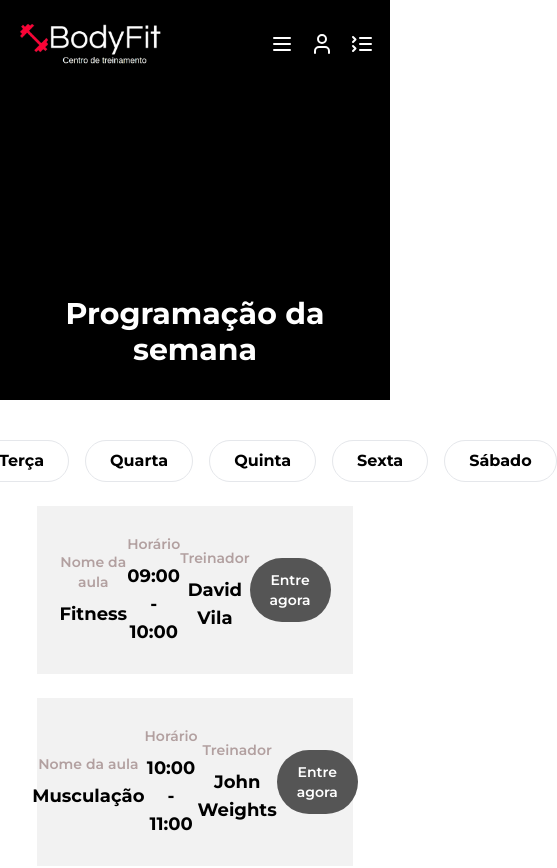
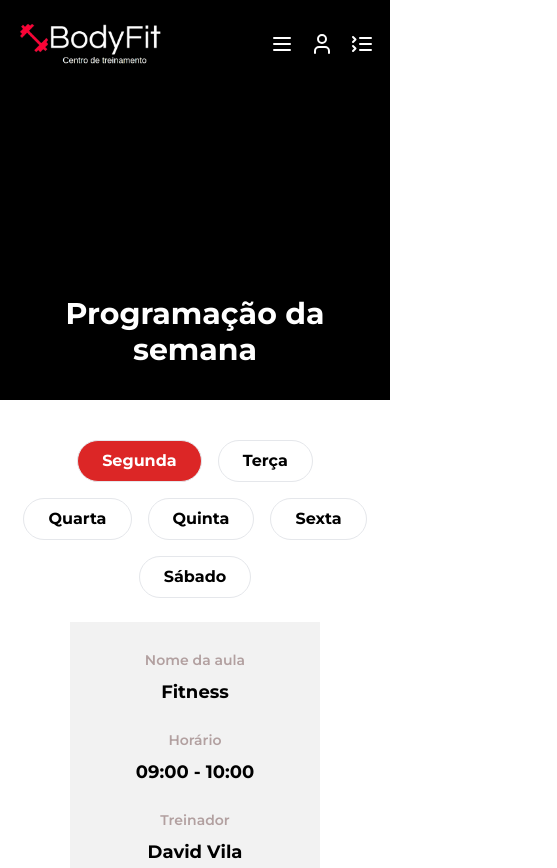
Before and after one commit to MorettiLeonardo/bodyfit, a React (Create React App) app: page /programacao in a window 390 px wide. Shown: the top 868 px of the page, 557 px wide, since content can reach past the window. Built offline with nearby package versions, Linux system fonts and the light colour scheme.

Commit message:
style: page schedule responsive design

```diff
--- a/src/components/ScheduleDays/index.tsx
+++ b/src/components/ScheduleDays/index.tsx
@@ -35,7 +35,7 @@ const ScheduleDays = () => {
 
   return (
     <div className="container py-10 flex flex-col items-center">
-      <div className="flex gap-4">
+      <div className="flex flex-wrap justify-center gap-4">
         <ScheduleButton
           active={activeButtonDay('monday')}
           text="Segunda"
--- a/src/components/ScheduleRow/index.tsx
+++ b/src/components/ScheduleRow/index.tsx
@@ -5,7 +5,7 @@ type Props = {
 }
 
 const ScheduleRow = ({ className, time, trainer }: Props) => (
-  <div className="w-[90%] flex items-center justify-center bg-[#f2f2f2] p-7 mt-6">
+  <div className="w-[250px] md:w-[90%] flex flex-col md:flex-row gap-6 md:gap-0 items-center justify-center bg-[#f2f2f2] p-7 mt-6">
     <div className="grid items-center justify-center w-full gap-2 text-center ">
       <p className="font-semibold text-[#b2a0a0] text-sm">Nome da aula</p>
       <p className="font-bold text-lg">{className}</p>
```
